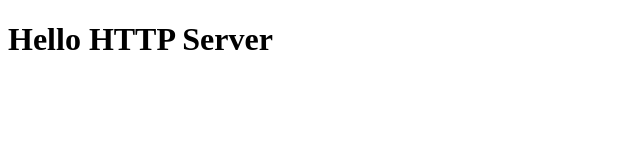
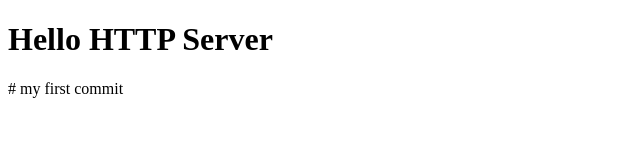
Before and after one commit to HerbertUkaegbu/Cloud-and-Mobile-Businesss-Applications, a website: page index.html in a window 1280 px wide. Shown: the whole page, without its empty margins (0-640 px from the left). Drawn offline with Linux system fonts and the light colour scheme.

Commit message:
Quick update
tTry my first commit on this

```diff
--- a/index.html
+++ b/index.html
@@ -9,6 +9,6 @@
 <body>
     <h1>Hello HTTP Server</h1>
 
-
+    # my first commit
 </body>
 </html>
```
